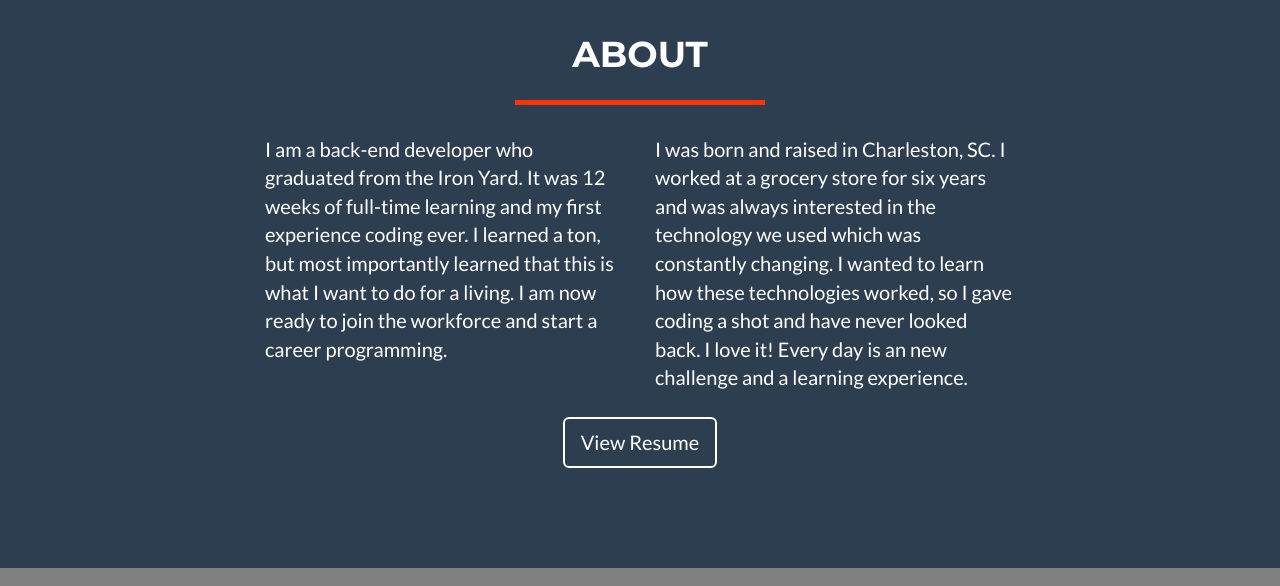
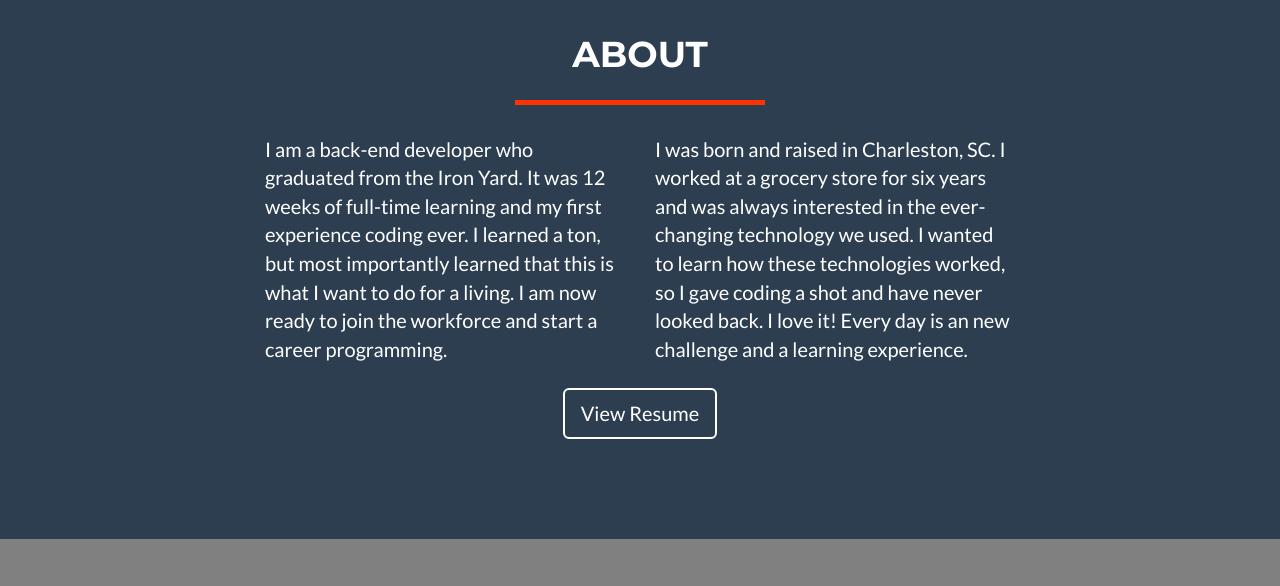
Before and after one commit to MDelli-Gatti/mdelli-gatti.github.io, a website: page index.html in a window 1280 px wide. Shown: the part 1820-2406 px from the top of the page. Drawn offline with nearby package versions, Linux system fonts and the light colour scheme.

Commit message:
changed about section

```diff
--- a/index.html
+++ b/index.html
@@ -182,7 +182,7 @@
                 </div>
                 <div class="col-lg-4">
                     <p>I was born and raised in Charleston, SC.
-                        I worked at a grocery store for six years and was always interested in the technology we used which was constantly changing.
+                        I worked at a grocery store for six years and was always interested in the ever-changing technology we used.
                         I wanted to learn how these technologies worked, so I gave coding a shot and have never looked back. I love it! Every day is an new challenge and a learning experience.
 
                     </p>
```
